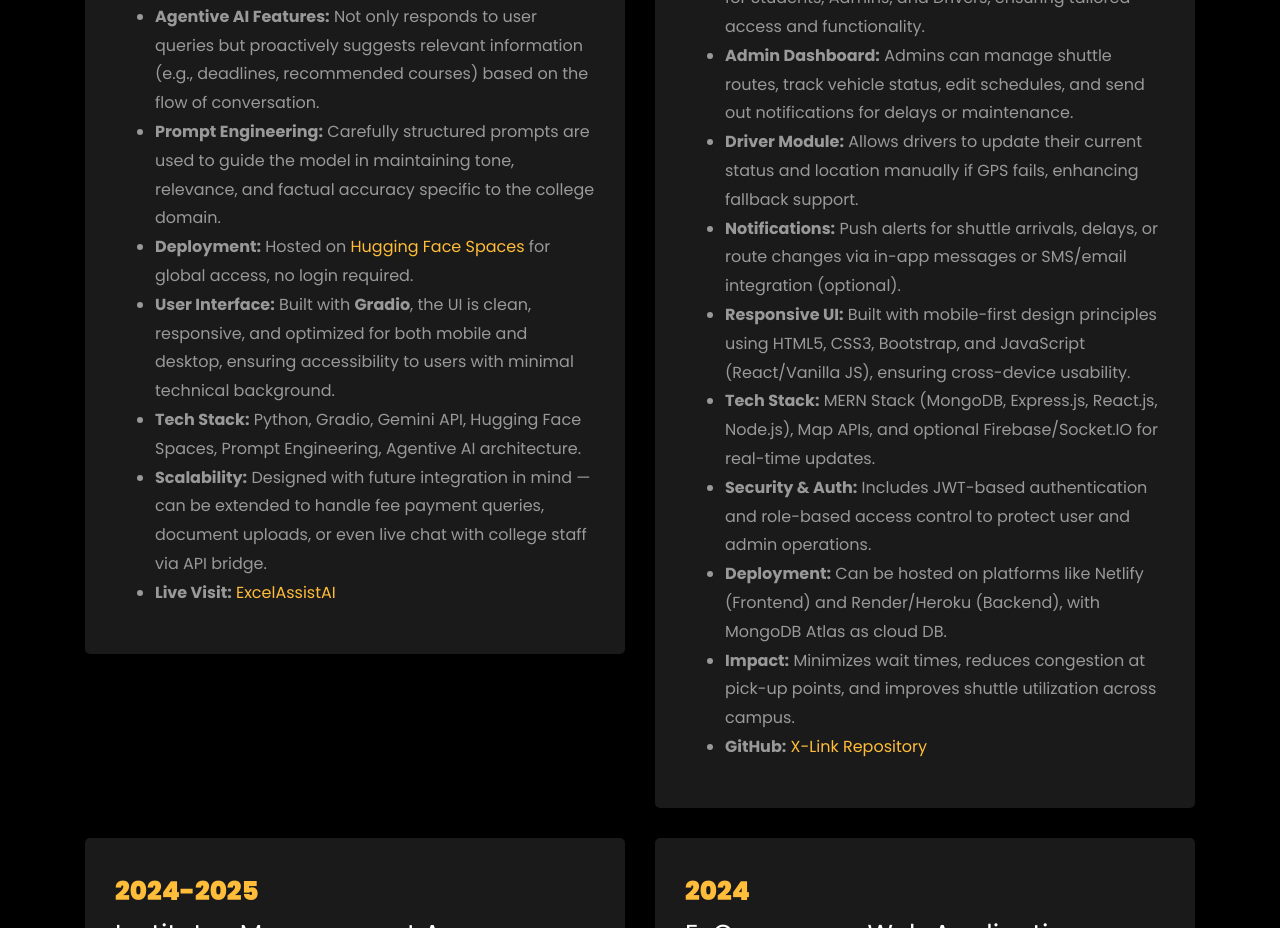
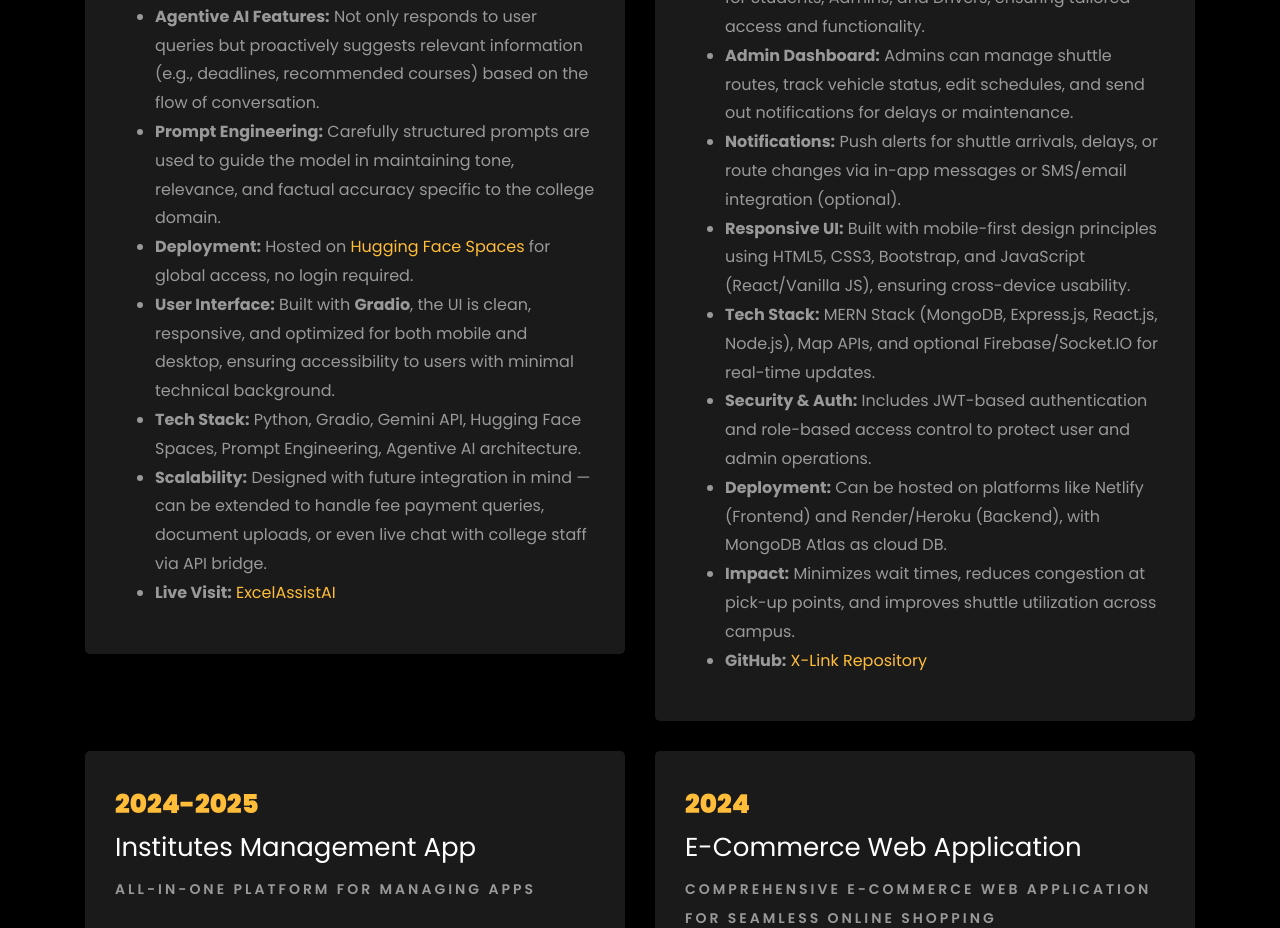
Before and after one commit to iamSafdarAnsari/Personal_Portfolio, a plain HTML site: page index.html in a window 1280 px wide. Shown: the part 3272-4200 px from the top of the page. Drawn offline with Linux system fonts and the light colour scheme; files whose address does not match are found by name.

```diff
--- a/index.html
+++ b/index.html
@@ -499,8 +499,7 @@
                 ensuring tailored access and functionality.</li>
               <li><b>Admin Dashboard:</b> Admins can manage shuttle routes, track vehicle status, edit schedules, and
                 send out notifications for delays or maintenance.</li>
-              <li><b>Driver Module:</b> Allows drivers to update their current status and location manually if GPS
-                fails, enhancing fallback support.</li>
+
               <li><b>Notifications:</b> Push alerts for shuttle arrivals, delays, or route changes via in-app messages
                 or SMS/email integration (optional).</li>
               <li><b>Responsive UI:</b> Built with mobile-first design principles using HTML5, CSS3, Bootstrap, and
```
